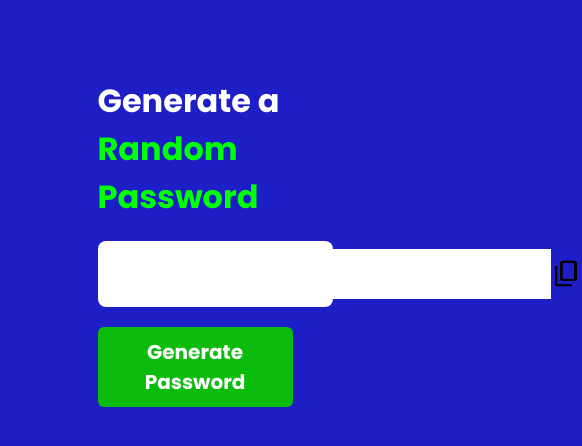
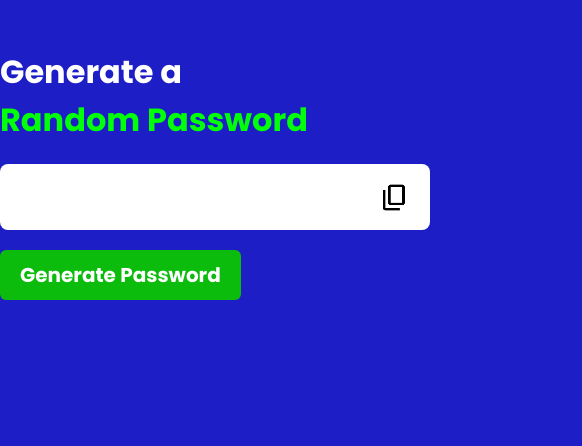
Before and after one commit to Ahsan-Mudassar/Password-Generator, a plain HTML site: page index.html in a window 390 px wide. Shown: the part 248-694 px from the top of the page, 582 px wide, since content can reach past the window. Drawn offline with Linux system fonts and the light colour scheme; a web font is replaced by a local one.

Commit message:
add responivness

```diff
--- a/style.css
+++ b/style.css
@@ -5,23 +5,22 @@
     padding: 0;
     font-family: "Poppins", sans-serif;
 }
-body{
+
+body {
     min-height: 100vh;
     display: flex;
     flex-direction: column;
     justify-content: center;
     align-items: center;
-   background-color: rgb(30, 30, 198);
-   color: white;
+    background-color: rgb(30, 30, 198);
+    color: white;
 }
-.container{
-    height: 50vmin;
-    width: 50vmin;
-}
-.container h1 span{
+
+.container h1 span {
     color: rgb(0, 255, 8);
 }
-.display{
+
+.display {
     margin: 20px 0;
     width: 100%;
     padding: 8px 20px;
@@ -31,17 +30,20 @@
     align-items: center;
     border-radius: 8px;
 }
-.display input{
+
+.display input {
     padding: 10px 20px;
     border: none;
     outline: none;
     font-size: 20px;
 }
-.display img{
+
+.display img {
     cursor: pointer;
 }
-.container button{
-    padding:10px 20px ;
+
+.container button {
+    padding: 10px 20px;
     font-size: 20px;
     background-color: rgb(12, 188, 12);
     color: white;
@@ -50,3 +52,10 @@
     border: none;
     border-radius: 6px;
 }
+
+@media (max-width:700px) {
+    .display input {
+        width: 60%;
+        padding: 10px 0px;
+    }
+}
```
